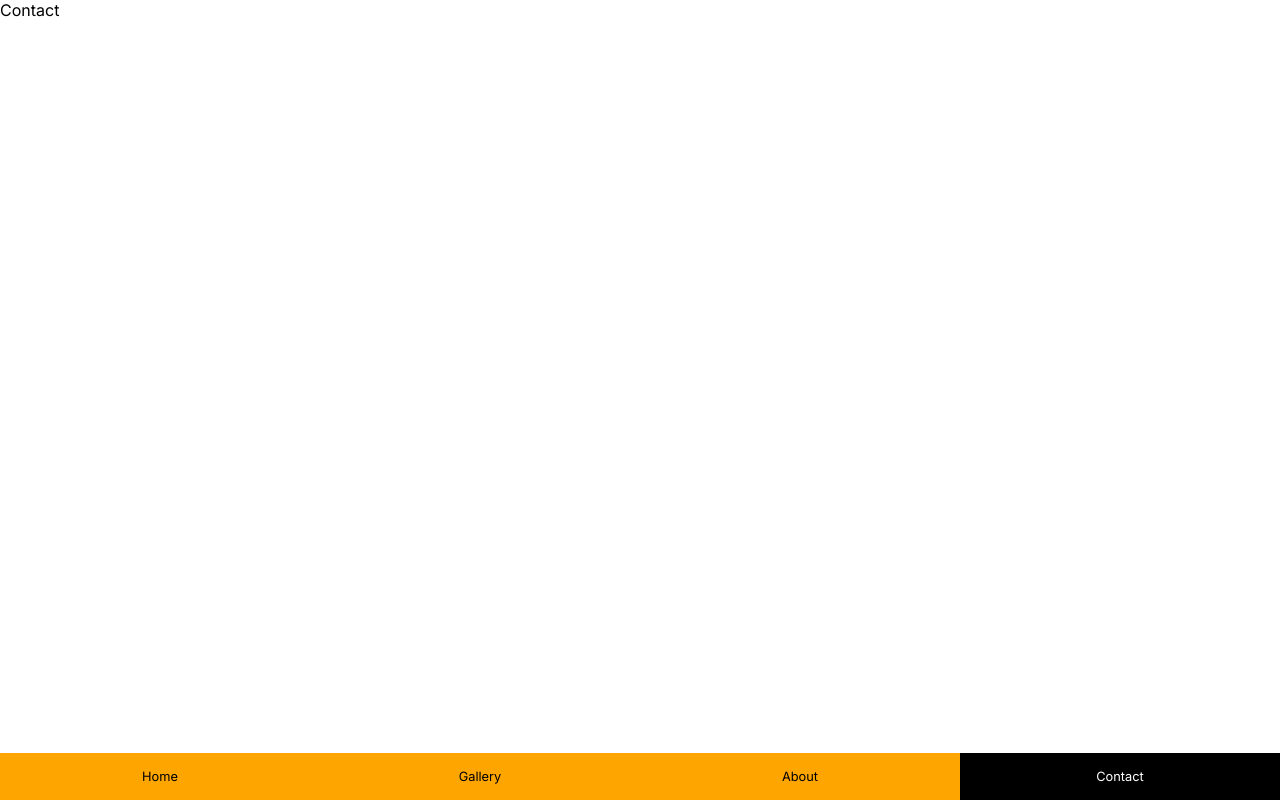
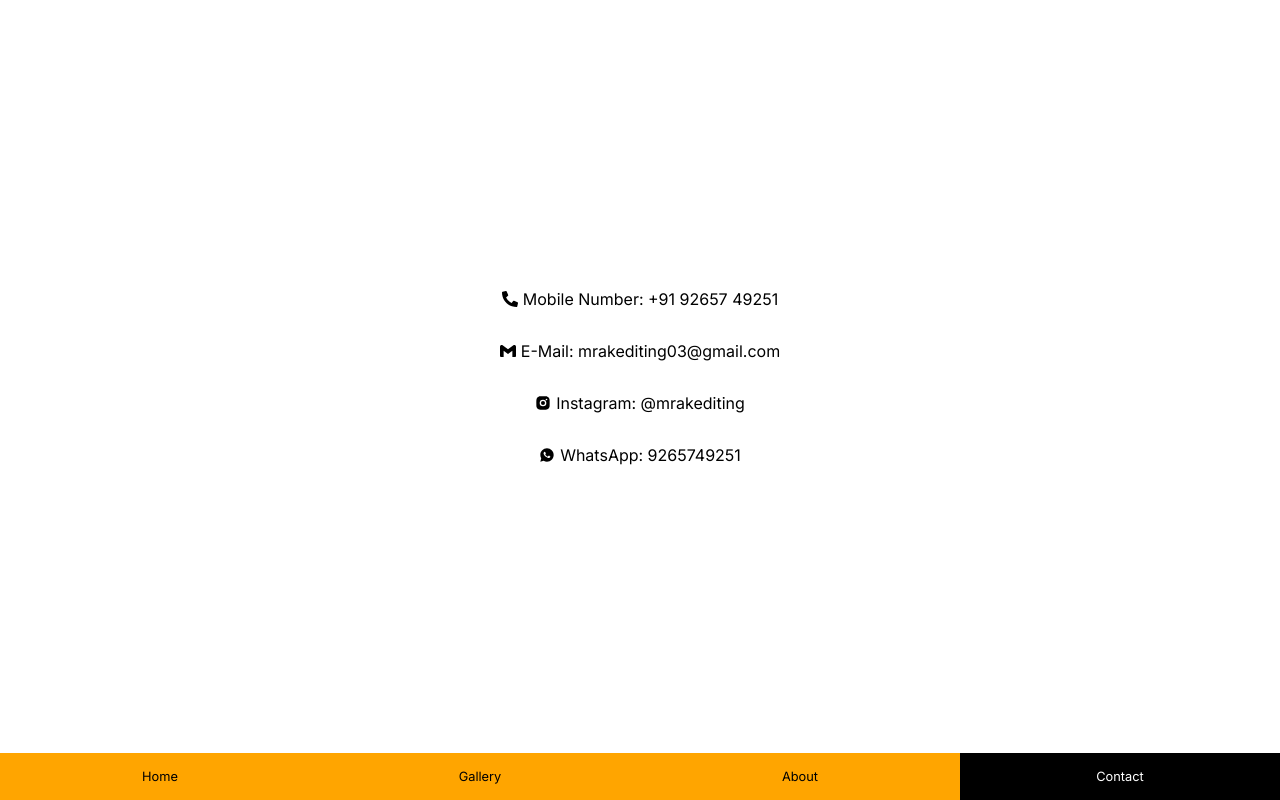
Before and after one commit to mr-saad/mrakediting, a Next.js app: page /contact in a window 1280 px wide. Built offline with nearby package versions, Linux system fonts and the light colour scheme.

Commit message:
Add files via upload

```diff
--- a/pages/about.js
+++ b/pages/about.js
@@ -12,7 +12,7 @@ const About = () => {
       {/* <div className="flex"> */}
       <div className="workGrid">
         <div className="workTile">
-          <span className="bigTxt">5+ </span>
+          <span className="bigTxt">3+ </span>
           <br />
           Years Experience
         </div>
@@ -22,11 +22,11 @@ const About = () => {
         </div>
         <div className="vrLine"></div>
         <div className="workTile">
-          <span className="bigTxt">400+</span> <br />
+          <span className="bigTxt">500+</span> <br />
           Happy Clients
         </div>
         <div className="workTile">
-          <span className="bigTxt">9k+</span> <br />
+          <span className="bigTxt">2k+</span> <br />
           Followers on IG
         </div>
       </div>
--- a/pages/contact.js
+++ b/pages/contact.js
@@ -1,9 +1,45 @@
-import React from "react";
+import React, { useEffect, useState } from "react";
 
 import { motion } from "framer-motion";
 import { animations } from "./index";
+import { FaPhoneAlt } from "react-icons/fa";
+import { SiGmail } from "react-icons/si";
+import { RiInstagramFill, RiWhatsappFill } from "react-icons/ri";
+
+import Link from "next/link";
 const Contact = () => {
-  return <motion.div {...animations}>Contact</motion.div>;
+  const [minHeight, setMinHeight] = useState(0);
+  useEffect(() => {
+    setMinHeight(innerHeight - document.querySelector("nav").clientHeight);
+  }, []);
+  return (
+    <motion.div style={{ minHeight }} className="contact" {...animations}>
+      <Link target="_blank" href="tel:919265749251" className="icon_container">
+        <FaPhoneAlt style={{ marginRight: 5 }} /> Mobile Number: +91 92657 49251
+      </Link>
+      <Link
+        target="_blank"
+        href="mailto:mrakediting03@gmail.com"
+        className="icon_container"
+      >
+        <SiGmail style={{ marginRight: 5 }} /> E-Mail: mrakediting03@gmail.com
+      </Link>
+      <Link
+        target="_blank"
+        href="https://instagram.com/mrakediting"
+        className="icon_container"
+      >
+        <RiInstagramFill style={{ marginRight: 5 }} /> Instagram: @mrakediting
+      </Link>
+      <Link
+        target="_blank"
+        href="https://wa.me/+919265749251"
+        className="icon_container"
+      >
+        <RiWhatsappFill style={{ marginRight: 5 }} /> WhatsApp: 9265749251
+      </Link>
+    </motion.div>
+  );
 };
 
 export default Contact;
--- a/pages/index.js
+++ b/pages/index.js
@@ -36,11 +36,11 @@ const Home = () => {
         <Image
           quality={50}
           placeholder="blur"
-          blurDataURL="/ayan.webp"
+          blurDataURL="/ayan_new.jpg"
           layout="fill"
           objectFit="cover"
           objectPosition="top"
-          src="/ayan.webp"
+          src="/ayan_new.jpg"
           alt="Ayan Khatri"
         />
       </figure>
--- a/styles/global.css
+++ b/styles/global.css
@@ -41,7 +41,7 @@ button {
 /* Navbar============================>> */
 
 nav {
-  position: fixed;
+  position: sticky;
   background: orange;
   bottom: 0;
   left: 0;
@@ -136,7 +136,11 @@ figure img {
   -webkit-filter: grayscale(1);
 }
 
-/* portfolio=================>> */
+/* gallery=================>> */
+
+.gallery {
+  margin-bottom: 1rem;
+}
 
 .filterContainer {
   display: flex;
@@ -231,6 +235,36 @@ figure img {
   line-height: 2;
 }
 
+/* contact===========================>> */
+.contact {
+  display: flex;
+  flex-direction: column;
+  justify-content: center;
+  align-items: center;
+}
+.icon_container {
+  display: flex;
+  align-items: center;
+  text-decoration: none;
+  color: #000;
+  transition: all 0.2s ease;
+  padding: 1rem;
+  -webkit-transition: all 0.2s ease;
+  -moz-transition: all 0.2s ease;
+  -ms-transition: all 0.2s ease;
+  -o-transition: all 0.2s ease;
+  border-radius: 10000px;
+  -webkit-border-radius: 10000px;
+  -moz-border-radius: 10000px;
+  -ms-border-radius: 10000px;
+  -o-border-radius: 10000px;
+}
+.icon_container:active,
+.icon_container:hover {
+  background: #000;
+  color: #fff;
+}
+
 @media (max-width: 768px) {
   .left {
     padding: 1rem;
```
Also changed, not shown: pages/gallery.js (+4 -7 lines).
